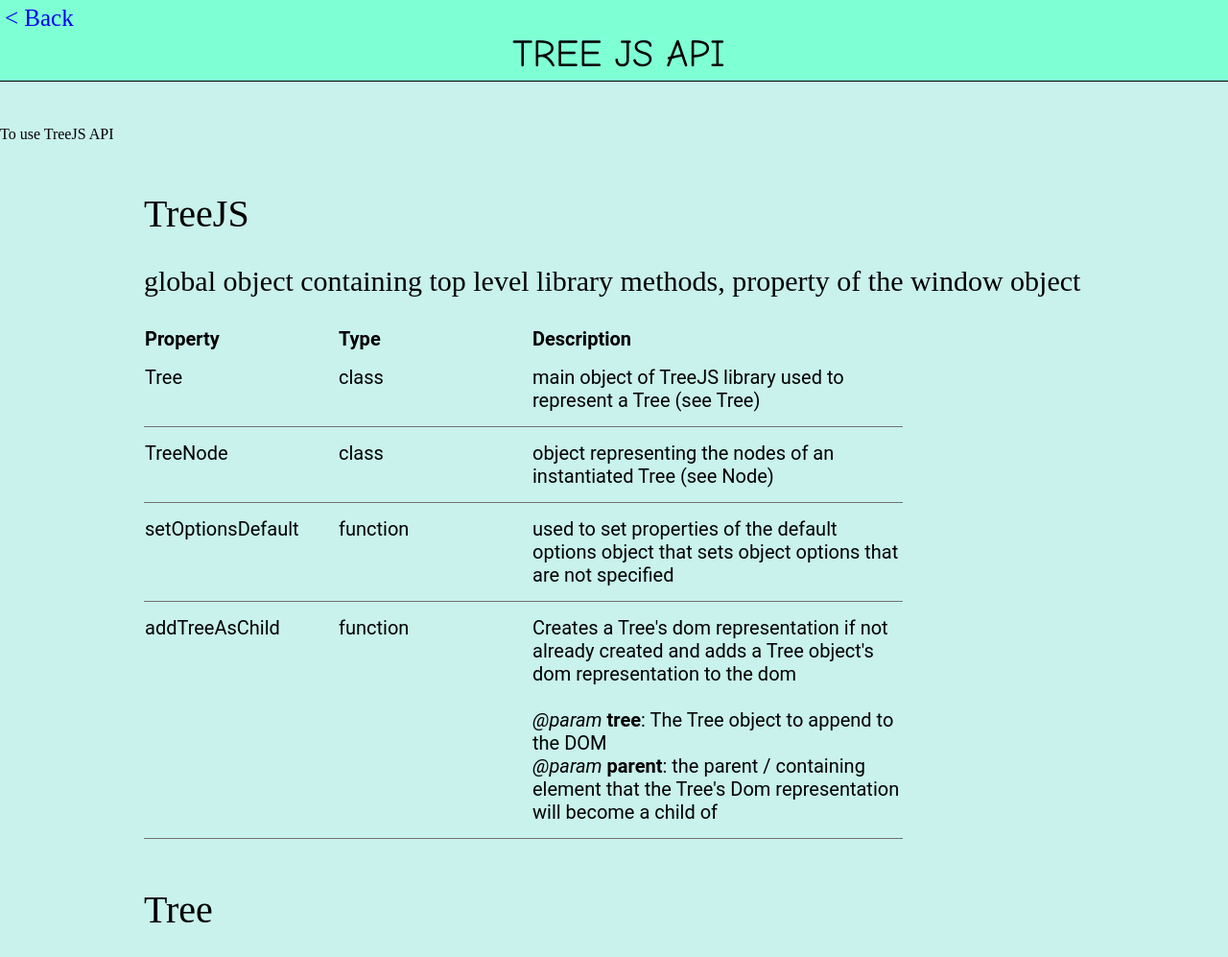
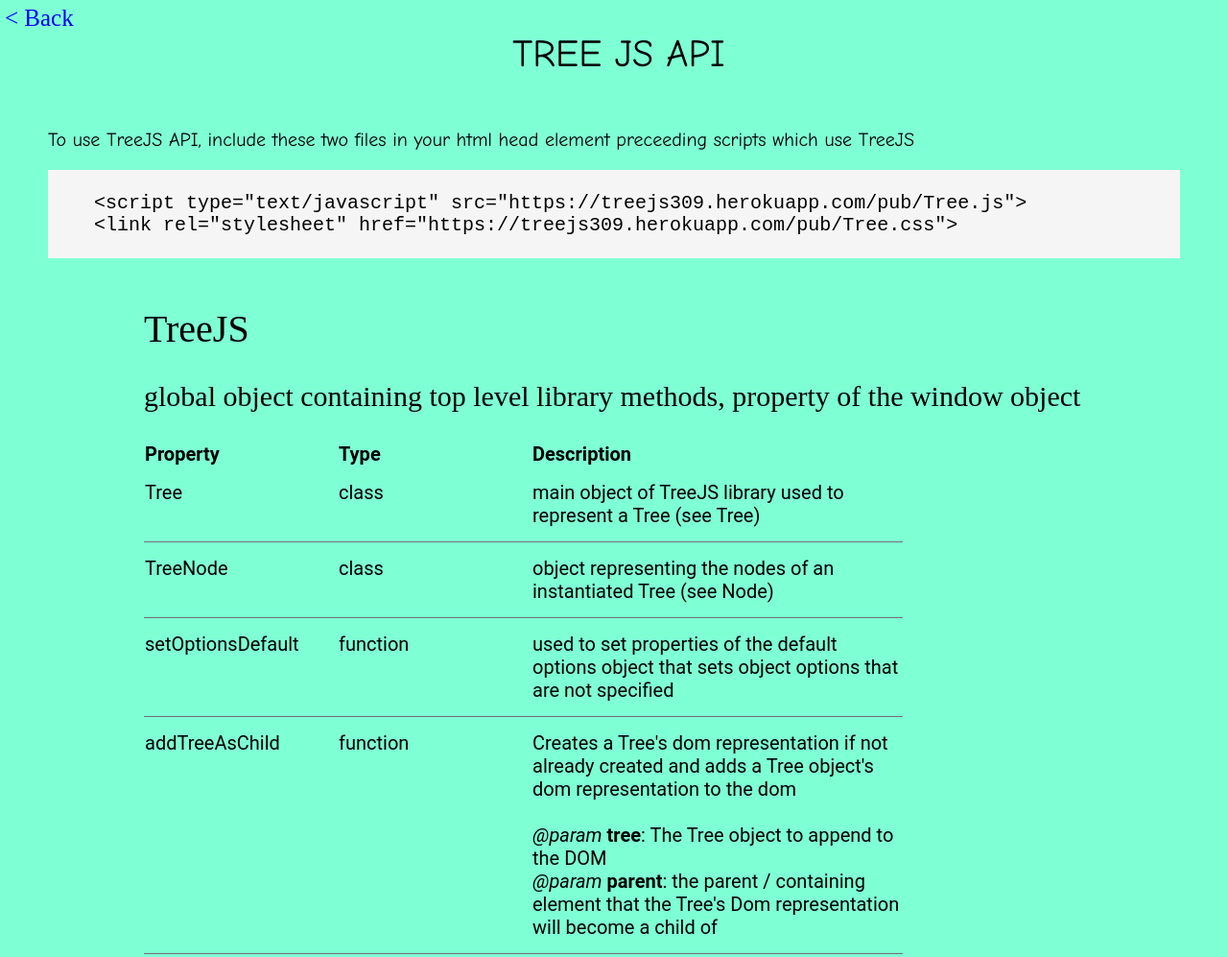
Before and after one commit to RuneMyrskog/TreeJS, a website: page pub/html/api.html in a window 1280 px wide. Shown: the top 997 px of the page at 96% size. Drawn offline with Linux system fonts and the light colour scheme.

```diff
--- a/pub/css/api.css
+++ b/pub/css/api.css
@@ -15,7 +15,7 @@
     width: 100%;
     margin: 0px;
     padding: 5px;
-    border-bottom: 1px solid black;
+    /* border-bottom: 1px solid black; */
 }
 
 #title {
@@ -25,7 +25,7 @@
 }
 
 body {
-    background-color: #c9f2ec;
+    background-color: aquamarine;
     margin: 0;
 }
 
@@ -38,6 +38,21 @@
     text-decoration: none;
     background-color: aquamarine;
     width: 100%;
+}
+
+.codeSnippetContainer {
+    background-color: whitesmoke;
+    font-size: 20px;
+    margin-left: 50px;
+    margin-right: 50px;
+}
+
+
+.exampleParagraph{
+    margin-left: 50px;
+    font-size: 20px;
+    font-family: "Comic Sans MS", cursive, sans-serif;
+
 }
 
 /*==============*/
--- a/pub/html/api.html
+++ b/pub/html/api.html
@@ -16,8 +16,16 @@
     </div>
 
     <div id="padding"></div>
-    <div id="gettingStartedContainer">
-        <p>To use TreeJS API</p>
+    <p class="exampleParagraph">To use TreeJS API, include these two files in your html head element preceeding scripts which use TreeJS</p>
+    <div id="gettingStartedContainer" class="codeSnippetContainer">
+
+        <code>
+            <pre>
+
+    &ltscript type="text/javascript" src="https://treejs309.herokuapp.com/pub/Tree.js"&gt
+    &ltlink rel="stylesheet" href="https://treejs309.herokuapp.com/pub/Tree.css"&gt
+            </pre>
+        </code>
     </div>
     <!------------------------ TreeJS ---------------------------->
     <div class="ObjectAPIContainer">
```
Also changed, not shown: pub/css/examples.css (+1 -13 lines), pub/html/index.html (+2 -2 lines), server.js (+7 -0 lines).
